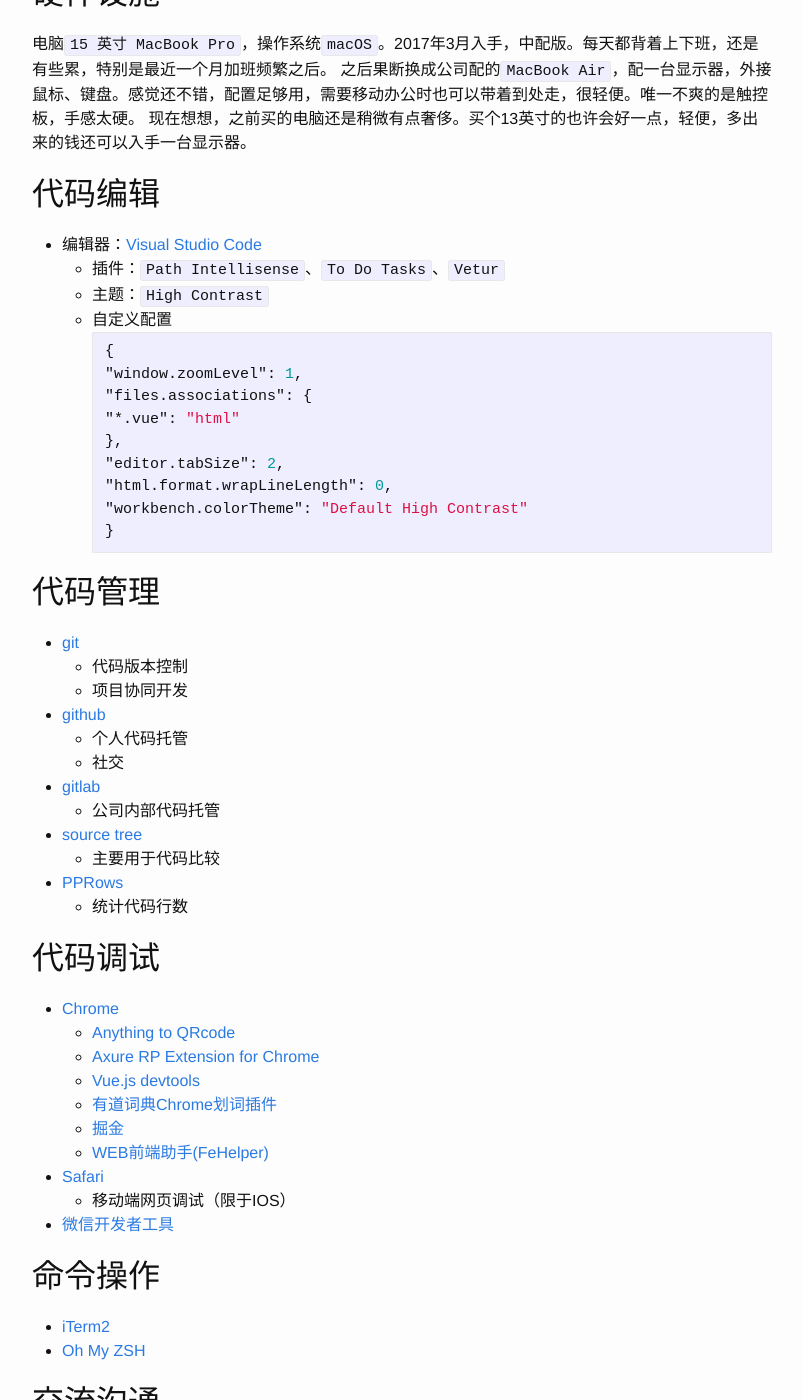
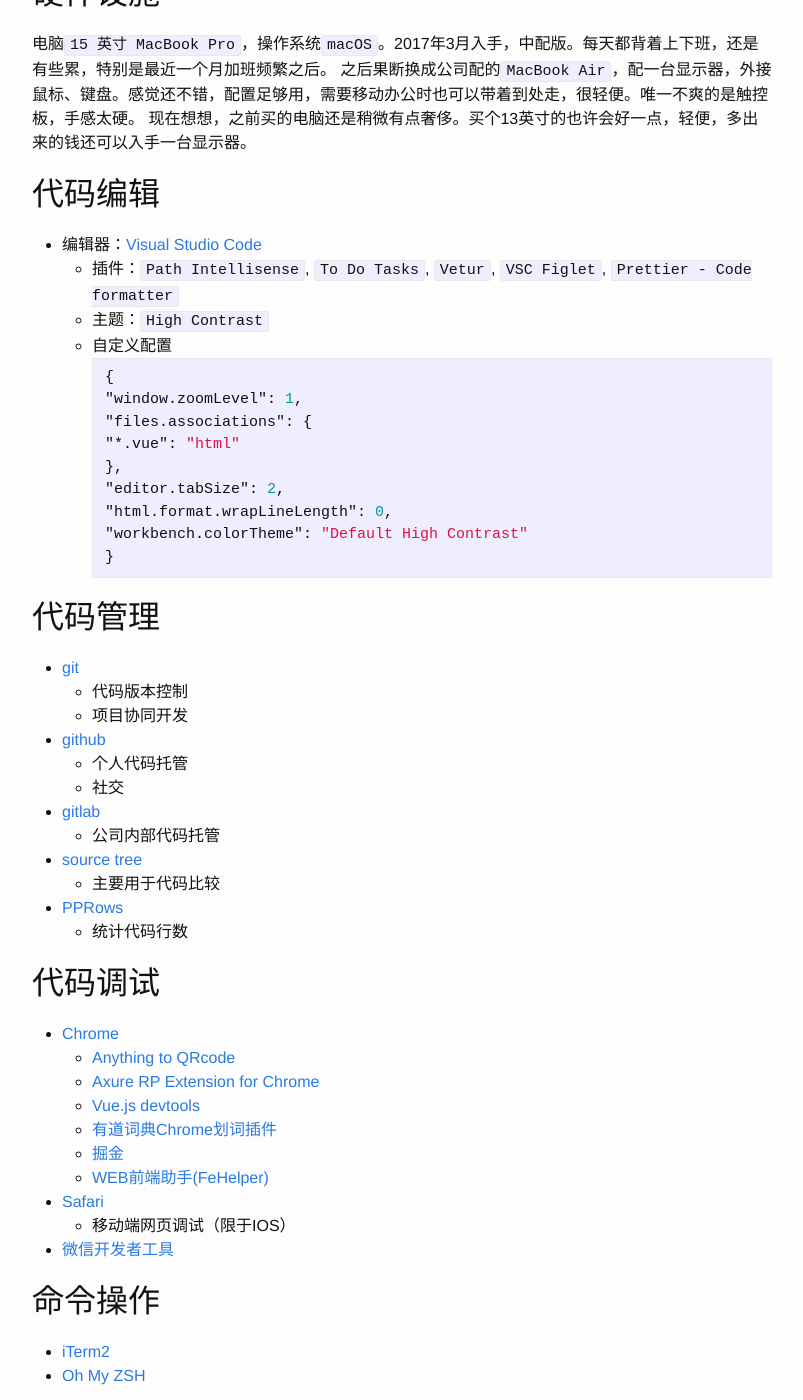
Before and after one commit to bigfact/bigfact.github.io, a Jekyll site: the page built from _posts/2017-12-25-my-tools.md, in a window 1280 px wide and 1400 px high, scrolled down 423 px. Shown: the whole window, without its empty margins (238-1041 px from the left). Built offline with Jekyll 4.4.1, drawn with Linux system fonts in a browser that asks for light colours; comment, search, counter and statistics services are not loaded.

Commit message:
update _posts/2017-12-25-my-tools.md

````diff
--- a/_posts/2017-12-25-my-tools.md
+++ b/_posts/2017-12-25-my-tools.md
@@ -18,7 +18,7 @@
 
 ## 代码编辑
 * 编辑器：[Visual Studio Code](https://code.visualstudio.com/)
-  * 插件：`Path Intellisense`、`To Do Tasks`、`Vetur`
+  * 插件：`Path Intellisense`, `To Do Tasks`, `Vetur`, `VSC Figlet`, `Prettier - Code formatter`
   * 主题：`High Contrast`
   * 自定义配置
 ```json
````
Also changed, not shown: other parts of _posts/2017-12-25-my-tools.md (+1 -1 lines).
